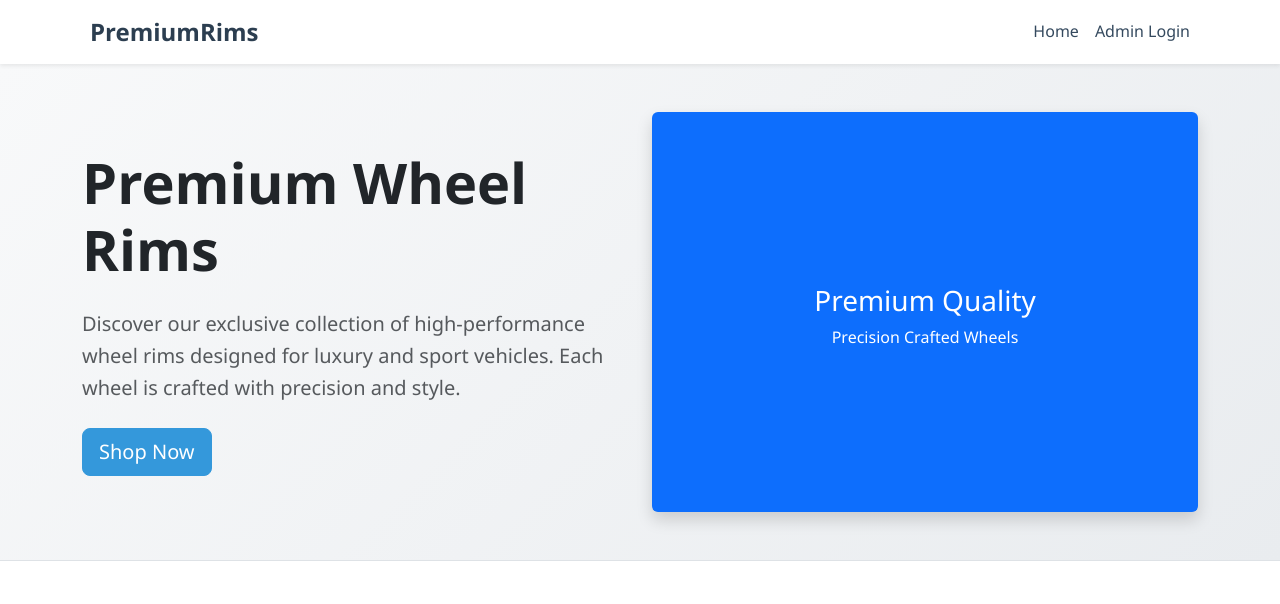
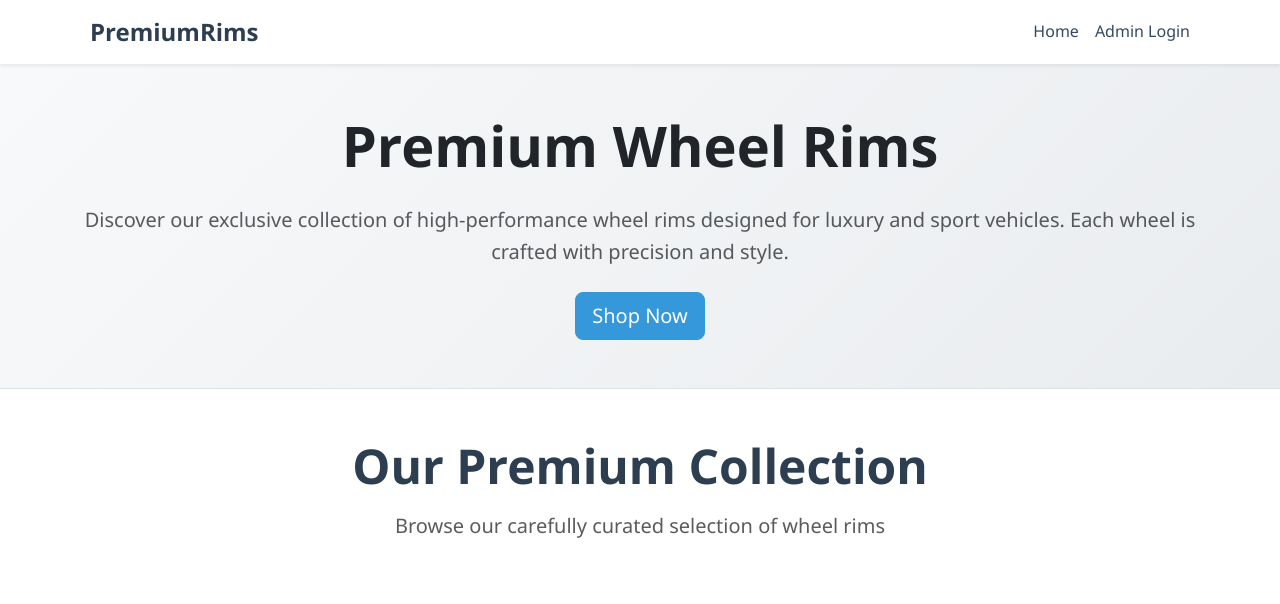
Before and after one commit to deepbasak/WheelPro, a Flask app: page / in a window 1280 px wide. Shown: the top 604 px of the page. Run offline with Flask 3, Linux system fonts and the light colour scheme; data comes from the database, SQL or seed files in the repository; some libraries are stand-ins or nearby versions.

Commit message:
Center the main website title and remove the promotional image
Removes the right column of the hero section in index.html.

Replit-Commit-Author: Agent
Replit-Commit-Session-Id: 25048640-87ee-4f14-8e58-eeda47af89bb
Replit-Commit-Screenshot-Url: https://storage.googleapis.com/screenshot-production-us-central1/cb7ae697-94f5-4f18-b82d-ed7dc0bac039/e1cd9fd5-a3d4-46d5-a49b-ab776feede7a.jpg

```diff
--- a/templates/index.html
+++ b/templates/index.html
@@ -6,20 +6,11 @@
 <!-- Hero Section -->
 <section class="hero-section bg-light py-5">
     <div class="container">
-        <div class="row align-items-center">
-            <div class="col-lg-6">
+        <div class="row">
+            <div class="col-12 text-center">
                 <h1 class="display-4 fw-bold text-dark mb-4">Premium Wheel Rims</h1>
                 <p class="lead text-muted mb-4">Discover our exclusive collection of high-performance wheel rims designed for luxury and sport vehicles. Each wheel is crafted with precision and style.</p>
                 <a href="#products" class="btn btn-primary btn-lg">Shop Now</a>
-            </div>
-            <div class="col-lg-6">
-                <div class="hero-visual d-flex align-items-center justify-content-center bg-primary rounded shadow" style="height: 400px;">
-                    <div class="text-center text-white">
-                        <i class="fas fa-tire fa-5x mb-3"></i>
-                        <h3>Premium Quality</h3>
-                        <p>Precision Crafted Wheels</p>
-                    </div>
-                </div>
             </div>
         </div>
     </div>
```
Also changed, not shown: attached_assets/image_1750402770411.png (added).
